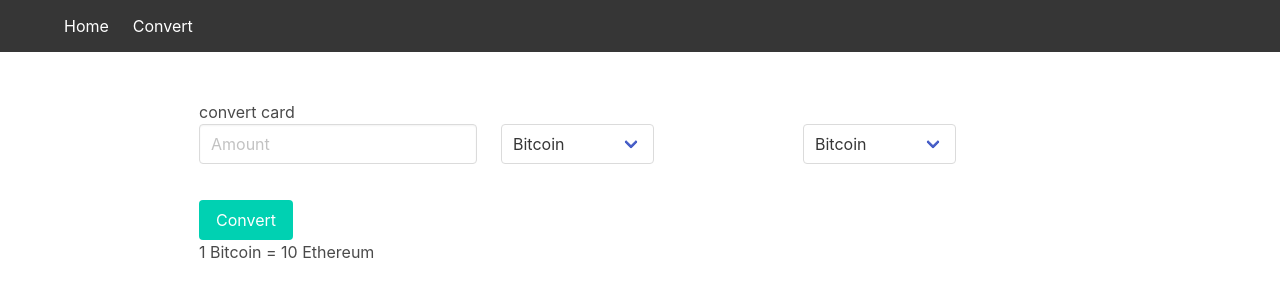
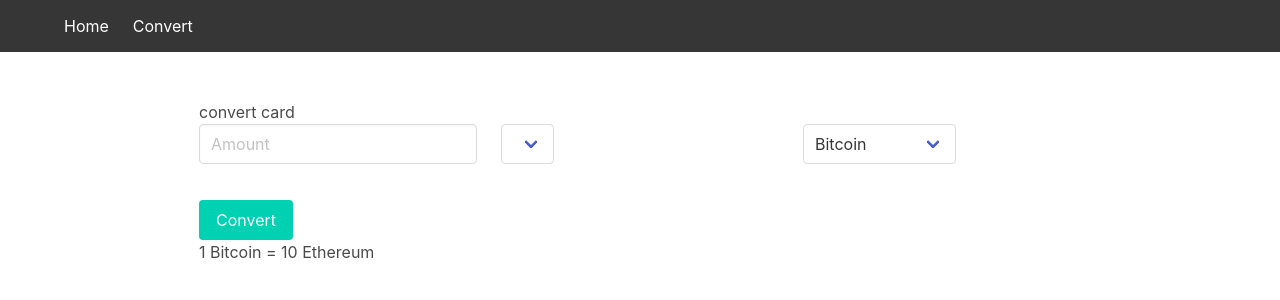
Before and after one commit to tigeryant/project-two-sei, a React (Create React App) app: page /convert in a window 1280 px wide. Shown: the top 300 px of the page. Built offline with nearby package versions, Linux system fonts and the light colour scheme.

Commit message:
work on layout, state, constants

```diff
--- a/package.json
+++ b/package.json
@@ -1,5 +1,5 @@
 {
-  "name": "CompCoin",
+  "name": "compcoin",
   "version": "0.1.0",
   "private": true,
   "dependencies": {
--- a/src/ConvertCard.js
+++ b/src/ConvertCard.js
@@ -1,5 +1,30 @@
+import React from 'react'
+import { getCurrencyData } from './lib/api'
+
 function ConvertCard() {
-  // state...
+  // put state of 'currency' options here
+  // the state is determined by the value of the 'select' elements
+  // handle change (of select)
+  // handle submit
+
+  // const [currencyPair, setCurrencyPair] = React.useState({
+  //   original: null,
+  //   target: null,
+  // })
+
+  const handleChange = (e) => {
+    // setCurrencyPair({
+    //   //
+    // })
+    console.log(e.target.name)
+  }
+
+  const handleSubmit = async (e) => {
+    e.preventDefault()
+
+    await getCurrencyData()
+  }
+
 
   return (
     <section className="section">
@@ -8,33 +33,29 @@ function ConvertCard() {
           <p>convert card</p>
 
           {/* // form with input, two dropdowns, text and convert button */}
-          <form className="form">
+          <form className="form" onSubmit={handleSubmit}>
             <div className="columns">
               <div className="field column is-one-third">
                 <div className="control">
-                  <input className="input" type="text" placeholder="Amount">
+                  <input className="input" type="number" placeholder="Amount">
                   </input>
                 </div>
               </div>
-              <div className="control column is-one-third">
+              <div className="control column">
                 <div className="select">
-                  <select>
-                    <option>Bitcoin</option>
-                    <option>Ethereum</option>
-                    <option>Binance Coin</option>
-                    <option>Solana</option>
-                    <option>Cardano</option>
-                    <option>XRP</option>
-                    <option>Polkadot</option>
-                    <option>Terra</option>
-                    <option>Dogecoin</option>
-                    <option>Avalanche</option>
+                  <select
+                    name="original"
+                    onChange={handleChange}>
+                    {/* {map coin pairs} */}
                   </select>
                 </div>
               </div>
-              <div className="control column is-one-third">
+              <div className="control column">
                 <div className="select">
-                  <select>
+                  <select
+                    name="target"
+                    onChange={handleChange}>
+                      {/* {map coin pairs} */}
                     <option>Bitcoin</option>
                     <option>Ethereum</option>
                     <option>Binance Coin</option>
```
Also changed, not shown: src/lib/api.js (+6 -2 lines), src/lib/constants.js (added, +12 -0 lines), 1 other file (tests, documents, lock files or other folders).
